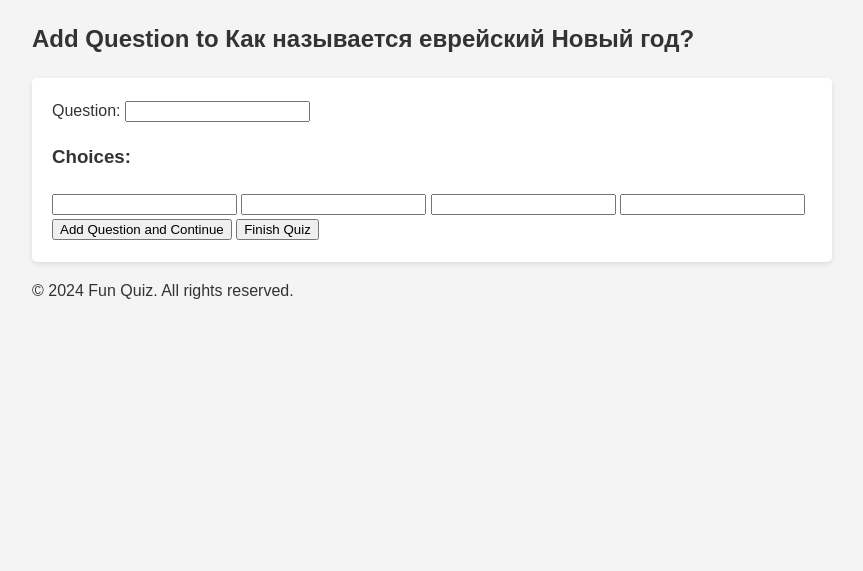
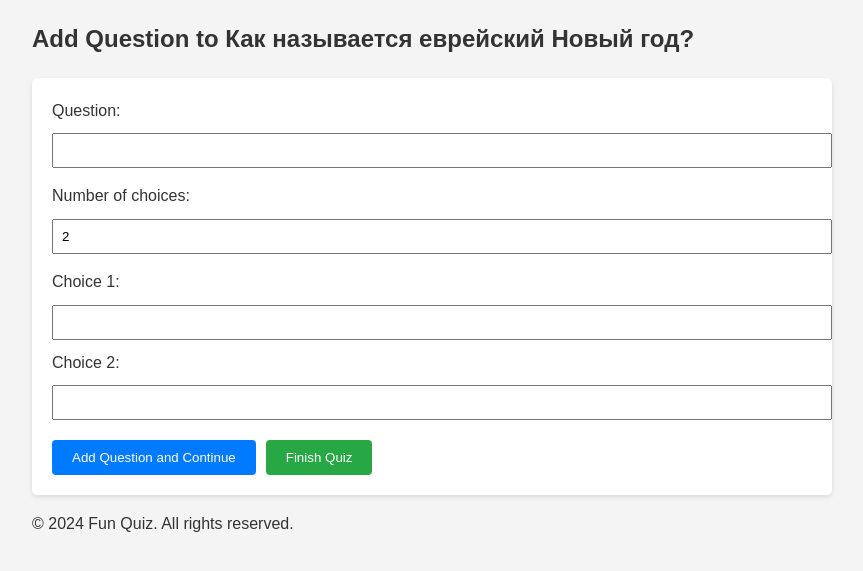
Before and after one commit to diacel/django-quiz, a Django app: page /quiz/1/add_question/ in a window 1280 px wide. Shown: the part 152-723 px from the top of the page, without its empty margins (208-1071 px from the left). Run offline with Django 5.2, Linux system fonts and the light colour scheme; the first user in the database is signed in; data comes from the database, SQL or seed files in the repository.

Commit message:
Added select chose

```diff
--- a/funquiz/quize/templates/add_question.html
+++ b/funquiz/quize/templates/add_question.html
@@ -4,16 +4,101 @@
   <h2>Add Question to {{ quiz.title }}</h2>
   <form method="post">
     {% csrf_token %}
-    <label for="question_text">Question:</label>
-    <input type="text" name="question_text" id="question_text" required>
+    {{ formset.management_form }}
 
-    <h3>Choices:</h3>
-    {{ formset.management_form }}
-    {% for form in formset %}
-      {{ form.choice_text }}
-    {% endfor %}
+    <div class="form-group">
+      <label for="question_text">Question:</label>
+      <input type="text" name="question_text" id="question_text" class="form-control" required>
+    </div>
 
-    <button type="submit" name="add_more">Add Question and Continue</button>
-    <button type="submit" name="finish">Finish Quiz</button>
+    <div class="form-group">
+      <label for="num_choices">Number of choices:</label>
+      <input type="number" name="num_choices" id="num_choices" min="2" max="10" value="2" class="form-control">
+    </div>
+
+    <div id="choices-container">
+      {% for form in formset %}
+        <div class="choice-form">
+          <label>Choice {{ forloop.counter }}:</label>
+          {{ form.choice_text }}
+        </div>
+      {% endfor %}
+    </div>
+
+    <div class="button-group" style="margin-top: 20px;">
+      <button type="submit" name="add_more" class="btn btn-primary">Add Question and Continue</button>
+      <button type="submit" name="finish" class="btn btn-success">Finish Quiz</button>
+    </div>
   </form>
+
+  <script>
+    document.getElementById('num_choices').addEventListener('change', function() {
+      const container = document.getElementById('choices-container');
+      const numChoices = parseInt(this.value);
+      container.innerHTML = '';
+
+      for (let i = 0; i < numChoices; i++) {
+        const div = document.createElement('div');
+        div.className = 'choice-form';
+
+        const label = document.createElement('label');
+        label.textContent = `Choice ${i + 1}:`;
+
+        const input = document.createElement('input');
+        input.type = 'text';
+        input.name = `form-${i}-choice_text`;
+        input.className = 'form-control';
+        input.required = true;
+
+        div.appendChild(label);
+        div.appendChild(input);
+        container.appendChild(div);
+      }
+
+      // Обновляем management form
+      document.querySelector('[name="form-TOTAL_FORMS"]').value = numChoices;
+    });
+
+    // Инициализация при загрузке страницы
+    document.addEventListener('DOMContentLoaded', function() {
+      const initialForms = document.querySelectorAll('.choice-form').length;
+      document.getElementById('num_choices').value = initialForms;
+    });
+  </script>
+
+  <style>
+    .form-group {
+      margin-bottom: 15px;
+    }
+    .choice-form {
+      margin-bottom: 10px;
+    }
+    .form-control {
+      width: 100%;
+      padding: 8px;
+      margin-top: 5px;
+    }
+    label {
+      display: block;
+      margin-bottom: 5px;
+    }
+    .button-group {
+      display: flex;
+      gap: 10px;
+    }
+    .btn {
+      padding: 10px 20px;
+      border: none;
+      border-radius: 4px;
+      cursor: pointer;
+    }
+    .btn-primary {
+      background-color: #007bff;
+      color: white;
+    }
+    .btn-success {
+      background-color: #28a745;
+      color: white;
+    }
+  </style>
 {% endblock %}
--- a/funquiz/quize/views.py
+++ b/funquiz/quize/views.py
@@ -10,11 +10,20 @@ from django.contrib import messages
 from django.forms import modelformset_factory
 from .models import Quiz
 from .forms import CustomUserCreationForm
+from django.forms import formset_factory
+from django import forms
 
 def index(request):
     latest_quiz_list = Quiz.objects.order_by('-created_at')[:5]
     context = {'latest_quiz_list': latest_quiz_list}
     return render(request, 'index.html', context)
+
+class ChoiceForm(forms.Form):
+    choice_text = forms.CharField(
+        max_length=200,
+        required=True,
+        widget=forms.TextInput(attrs={'class': 'form-control'})
+    )
 
 @login_required
 def detail(request, question_id):
@@ -117,25 +126,35 @@ def create_quiz(request):
 @login_required
 def add_question(request, quiz_id):
     quiz = get_object_or_404(Quiz, id=quiz_id, creator=request.user)
-    ChoiceFormSet = modelformset_factory(Choice, fields=('choice_text',), extra=4)
 
     if request.method == 'POST':
         question_text = request.POST.get('question_text')
-        question = Question.objects.create(quiz=quiz, question_text=question_text)
+        num_choices = int(request.POST.get('num_choices', 2))
 
-        formset = ChoiceFormSet(request.POST, queryset=Choice.objects.none())
+        ChoiceFormSet = formset_factory(ChoiceForm, extra=num_choices)
+        formset = ChoiceFormSet(request.POST)
+
         if formset.is_valid():
+            question = Question.objects.create(quiz=quiz, question_text=question_text)
             for form in formset:
                 if form.cleaned_data.get('choice_text'):
-                    Choice.objects.create(question=question, choice_text=form.cleaned_data['choice_text'])
+                    Choice.objects.create(
+                        question=question,
+                        choice_text=form.cleaned_data['choice_text']
+                    )
 
-        if 'add_more' in request.POST:
-            return redirect('add_question', quiz_id=quiz.id)
-        else:
-            return redirect('quiz_detail', quiz_id=quiz.id)
+            if 'add_more' in request.POST:
+                return redirect('add_question', quiz_id=quiz.id)
+            else:
+                return redirect('quiz_detail', quiz_id=quiz.id)
+    else:
+        ChoiceFormSet = formset_factory(ChoiceForm, extra=2)
+        formset = ChoiceFormSet()
 
-    formset = ChoiceFormSet(queryset=Choice.objects.none())
-    return render(request, 'add_question.html', {'quiz': quiz, 'formset': formset})
+    return render(request, 'add_question.html', {
+        'quiz': quiz,
+        'formset': formset
+    })
 
 def quiz_detail(request, quiz_id):
     quiz = get_object_or_404(Quiz, pk=quiz_id)
```
Also changed, not shown: funquiz/db.sqlite3.
